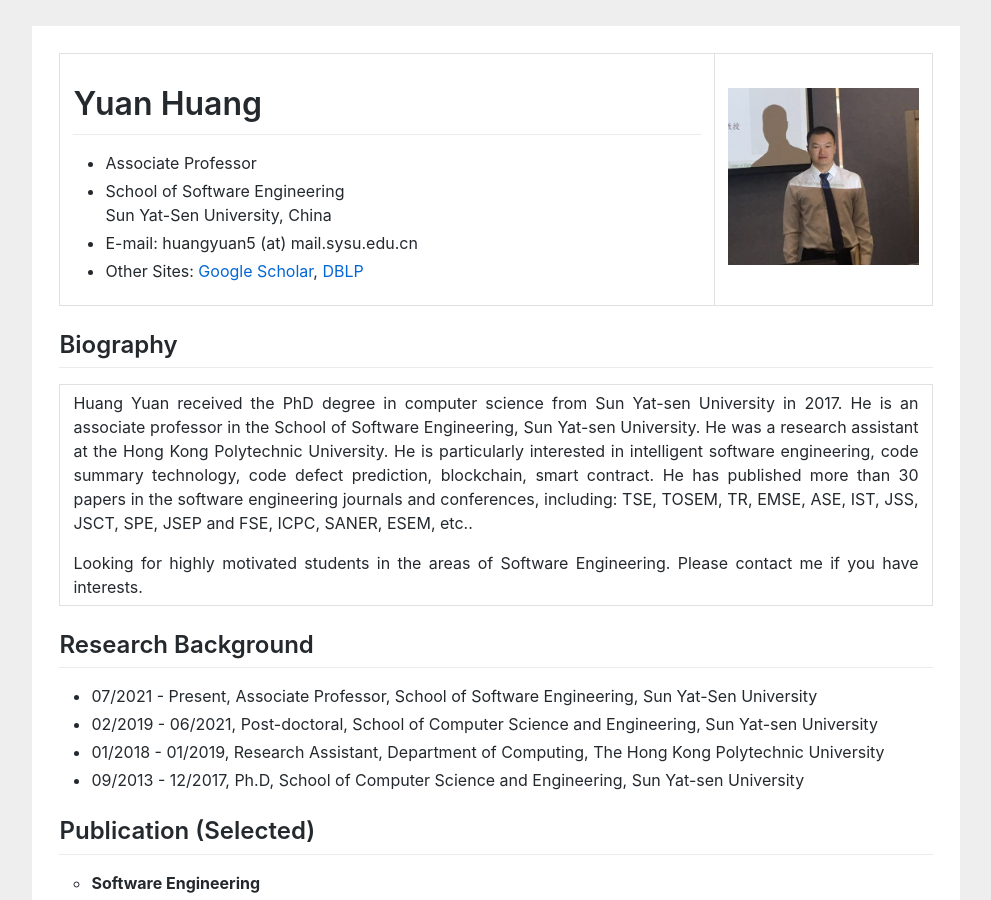
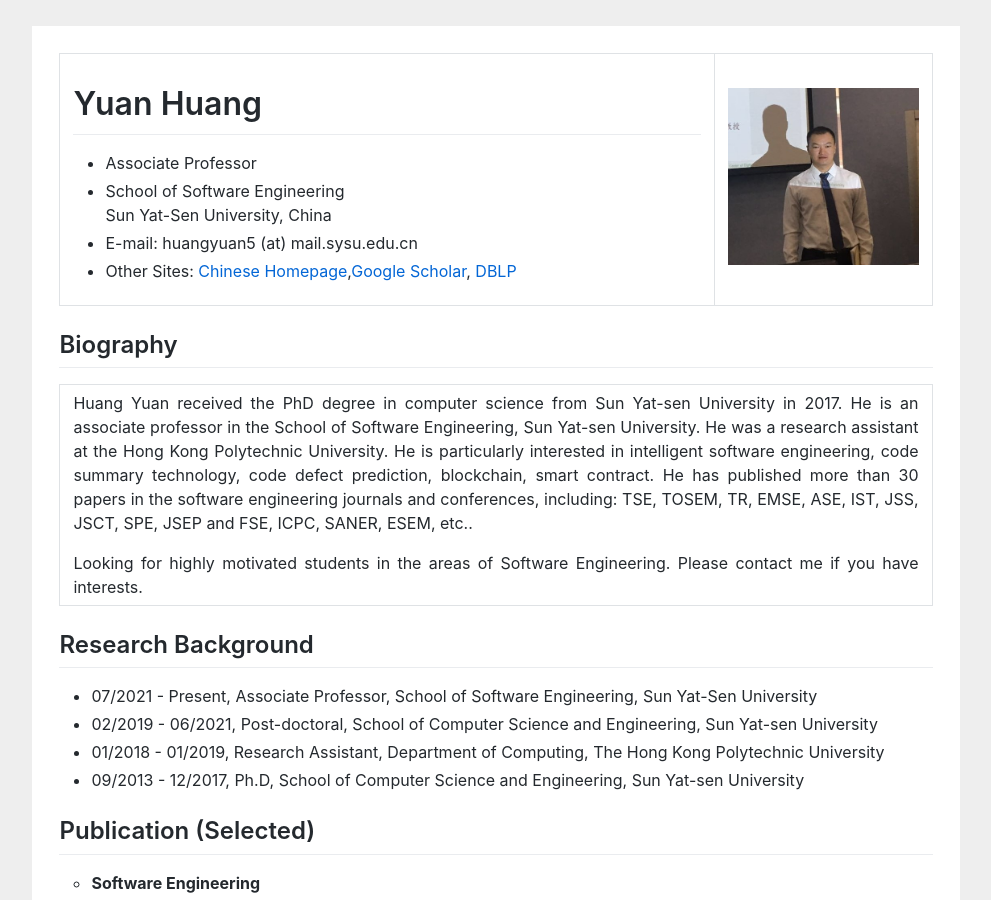
Before and after one commit to huangyuan-hy/huangyuan-hy.github.io, a Jekyll site: the page index.html, which Jekyll copies as it is, in a window 1280 px wide and 900 px high. Shown: the whole window, without its empty margins (144-1135 px from the left). Built offline with Jekyll 4.4.1, drawn with Linux system fonts in a browser that asks for light colours.

Commit message:
Update index.html

```diff
--- a/index.html
+++ b/index.html
@@ -49,7 +49,7 @@ gtag('config', 'UA-158965281-1');
 
 
 					<li>E-mail: huangyuan5 (at) mail.sysu.edu.cn</li>
-					<li>Other Sites: <a href="https://scholar.google.com.hk/citations?user=6qdsl0kAAAAJ&hl=zh-CN">Google Scholar</a>, <a href="https://dblp.org/pid/15/8391-2.html">DBLP</a>
+					<li>Other Sites: <a href="https://scholar.google.com.hk/citations?user=6qdsl0kAAAAJ&hl=zh-CN">Chinese Homepage</a>,<a href="https://scholar.google.com.hk/citations?user=6qdsl0kAAAAJ&hl=zh-CN">Google Scholar</a>, <a href="https://dblp.org/pid/15/8391-2.html">DBLP</a>
 					</ul>
 				</td>
 
```
